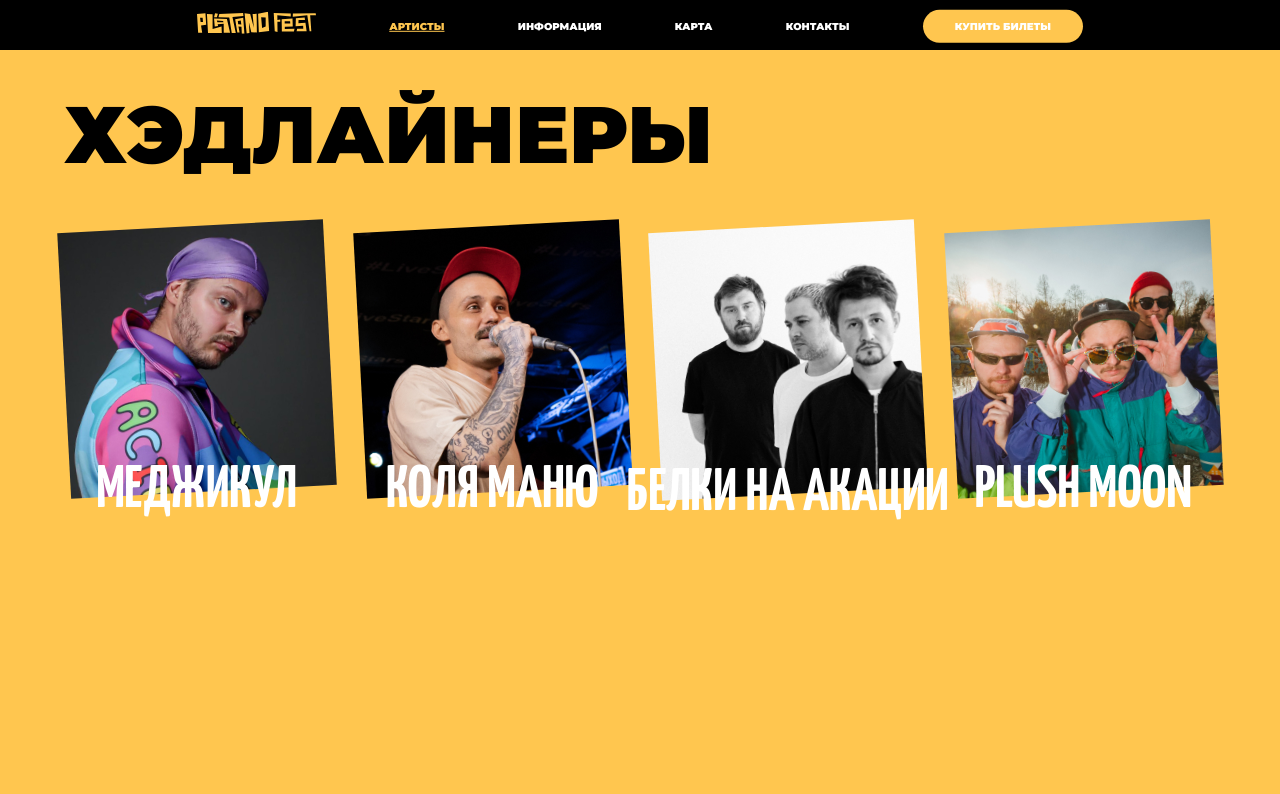
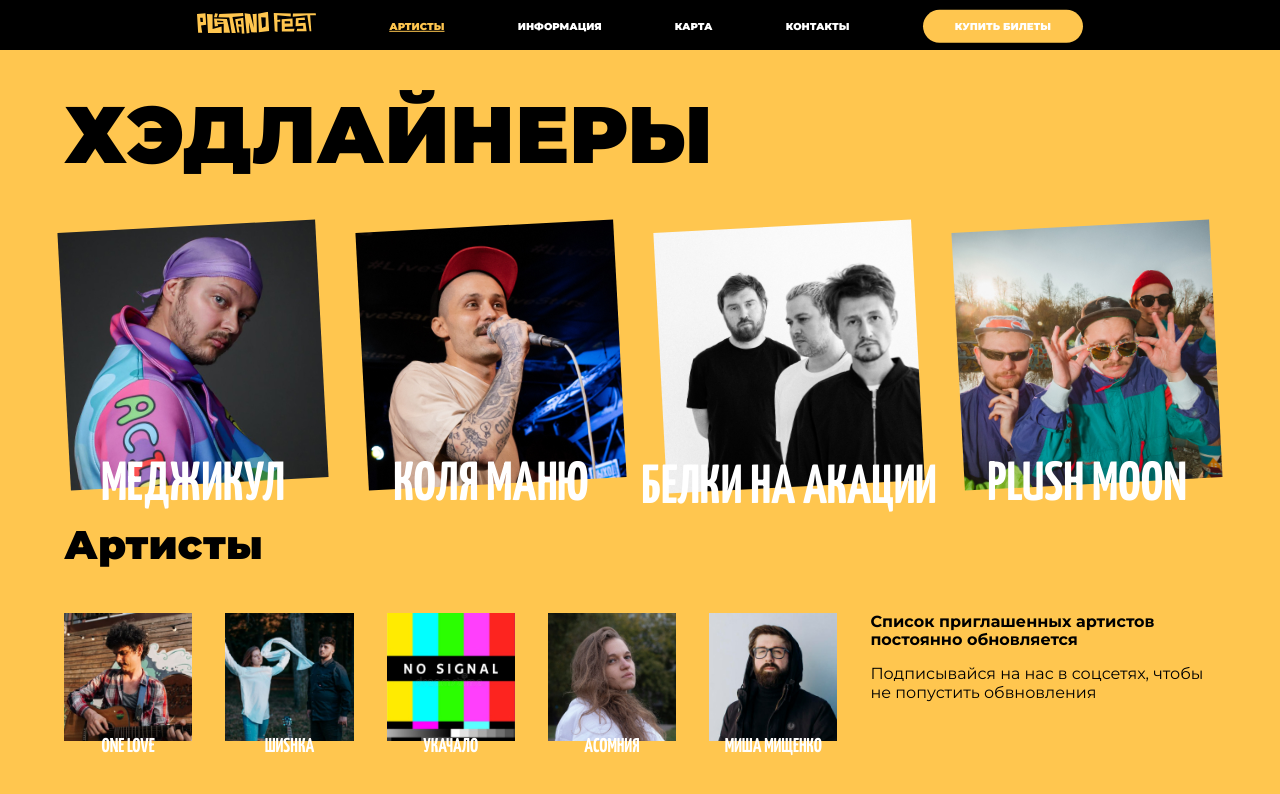
Before and after one commit to BoikoAnastasiia/Platano-Fest, a React (Create React App) app: page /artists in a window 1280 px wide. Shown: the top 794 px of the page. Built offline with nearby package versions, Linux system fonts and the light colour scheme.

Commit message:
social component

```diff
--- a/src/Views/Artists/Artists.jsx
+++ b/src/Views/Artists/Artists.jsx
@@ -6,6 +6,12 @@ import majicool from './images/majicool.jpg';
 import manu from './images/manu.jpg';
 import belki from './images/belki.jpg';
 import plushmoon from './images/plushmoon.jpg';
+
+import onelove from './images/onelove.jpg';
+import shishka from './images/shishka.jpg';
+import ukachalo from './images/ukachalo.jpg';
+import asomnia from './images/asomnia.jpg';
+import misha from './images/misha.jpg';
 
 export default function Artists() {
   return (
@@ -54,6 +60,72 @@ export default function Artists() {
             </div>
           </li>
         </ul>
+
+        <h2 className="artists-header">Артисты</h2>
+
+        <ul className="small-cards-wrapper">
+          <li>
+            <div className="card-wrapper">
+              <img
+                src={onelove}
+                alt="onelove"
+                width="150"
+                className="artist-photo-secondary"
+              />
+              <h3 className="artistName">One love</h3>
+            </div>
+          </li>
+          <li>
+            <div className="card-wrapper">
+              <img
+                src={shishka}
+                alt="shishka"
+                width="150"
+                className="artist-photo-secondary"
+              />
+              <h3 className="artistName">Шиshка</h3>
+            </div>
+          </li>
+          <li>
+            <div className="card-wrapper">
+              <img
+                src={ukachalo}
+                alt="ukachalo"
+                width="150"
+                className="artist-photo-secondary"
+              />
+              <h3 className="artistName">укачало</h3>
+            </div>
+          </li>
+          <li>
+            <div className="card-wrapper">
+              <img
+                src={asomnia}
+                alt="asomnia"
+                width="150"
+                className="artist-photo-secondary"
+              />
+              <h3 className="artistName">асомния</h3>
+            </div>
+          </li>
+          <li>
+            <div className="card-wrapper">
+              <img
+                src={misha}
+                alt="misha"
+                width="150"
+                className="artist-photo-secondary"
+              />
+              <h3 className="artistName">миша мищенко</h3>
+            </div>
+          </li>
+          <li>
+            <h4>Список приглашенных артистов постоянно обновляется</h4>
+            <p>
+              Подписывайся на нас в соцсетях, чтобы не попустить обвновления
+            </p>
+          </li>
+        </ul>
       </MainContainer>
     </div>
   );
--- a/src/Views/Artists/Artists.scss
+++ b/src/Views/Artists/Artists.scss
@@ -2,7 +2,18 @@
   display: grid;
   margin-top: 45px;
   grid-template-columns: 1fr 1fr 1fr 1fr;
-  gap: 30px;
+  gap: 40px;
+}
+
+.small-cards-wrapper {
+  display: grid;
+  margin-top: 45px;
+  grid-template-columns: 1fr 1fr 1fr 1fr 1fr 30%;
+  gap: 33px;
+
+  & .artistName {
+    font-size: 20px;
+  }
 }
 
 .card-wrapper {
@@ -13,7 +24,7 @@
   white-space: nowrap;
   position: absolute;
   font-family: 'Yanone Kaffeesatz', sans-serif;
-  font-size: 60px;
+  font-size: 55px;
   left: 50%;
   transform: translate(-50%, 0);
   bottom: -13%;
@@ -29,3 +40,17 @@
     transform: rotate(0deg);
   }
 }
+
+.artist-photo-secondary {
+  width: 100%;
+  transition: 500ms;
+  &:hover {
+    transform: scale(1.2);
+  }
+}
+
+.artists-header {
+  font-size: 40px;
+  font-weight: 900;
+  margin-top: 35px;
+}
--- a/src/Views/homepage/HomePage.jsx
+++ b/src/Views/homepage/HomePage.jsx
@@ -3,14 +3,10 @@ import { Link } from 'react-router-dom';
 import React, { useState, useCallback } from 'react';
 
 import './HomePage.scss';
-import Vk from '../../Icons/Vk';
-import Ig from '../../Icons/Ig';
-import Tg from '../../Icons/Tg';
+import Social from '../../Сomponents/Social';
 import Logo from '../../Icons/Logo';
 import MusicNearTheSea from '../../Icons/MusicNeartheSea';
 import SideBar from '../../Сomponents/SideBar';
-import moduleName from '../../Icons/SmallLogo';
-console.log(moduleName);
 
 export default function HomePage() {
   const [showSidebar, setShowSideBar] = useState(false);
@@ -36,36 +32,7 @@ export default function HomePage() {
                 <rect y="60" width="100" height="20"></rect>
               </svg>
             )}
-
-            <ul className="icons-wrapper">
-              <li className="nav-item">
-                <a
-                  href="https://vk.com/"
-                  target="_blank"
-                  rel="noreferrer noopener"
-                >
-                  <Vk />
-                </a>
-              </li>
-              <li className="nav-item">
-                <a
-                  href="https://www.instagram.com/"
-                  target="_blank"
-                  rel="noreferrer noopener"
-                >
-                  <Ig />
-                </a>
-              </li>
-              <li className="nav-item">
-                <a
-                  href="https://telegram.org/"
-                  target="_blank"
-                  rel="noreferrer noopener"
-                >
-                  <Tg />
-                </a>
-              </li>
-            </ul>
+            <Social className="icons-wrapper" />
           </div>
         </nav>
         <main>
--- a/src/Сomponents/AppBar/AppBar.jsx
+++ b/src/Сomponents/AppBar/AppBar.jsx
@@ -6,7 +6,7 @@ import './AppBar.scss';
 export default function AppBar() {
   return (
     <div>
-      <nav>
+      <nav className="nav">
         <ul className="nav-list">
           <li>
             <Link exact to="/">
--- a/src/Сomponents/AppBar/AppBar.scss
+++ b/src/Сomponents/AppBar/AppBar.scss
@@ -27,7 +27,7 @@
   transform: translateY(-50%);
 }
 
-nav {
+.nav {
   width: 100%;
   height: 50px;
   background-color: black;
--- /dev/null
+++ b/src/Сomponents/Social/Social.jsx
@@ -0,0 +1,34 @@
+import React from 'react';
+import Vk from '../../Icons/Vk';
+import Ig from '../../Icons/Ig';
+import Tg from '../../Icons/Tg';
+
+export default function Social(fill = 'white') {
+  return (
+    <ul className="icons-wrapper">
+      <li className="nav-item">
+        <a href="https://vk.com/" target="_blank" rel="noreferrer noopener">
+          <Vk fill={fill} />
+        </a>
+      </li>
+      <li className="nav-item">
+        <a
+          href="https://www.instagram.com/"
+          target="_blank"
+          rel="noreferrer noopener"
+        >
+          <Ig fill={fill} />
+        </a>
+      </li>
+      <li className="nav-item">
+        <a
+          href="https://telegram.org/"
+          target="_blank"
+          rel="noreferrer noopener"
+        >
+          <Tg fill={fill} />
+        </a>
+      </li>
+    </ul>
+  );
+}
--- /dev/null
+++ b/src/Сomponents/Social/index.js
@@ -0,0 +1 @@
+export { default } from './Social';
```
Also changed, not shown: src/Views/Artists/images/ukachalo.jpg (added), src/Views/Artists/images/ukachalo.png (deleted).
